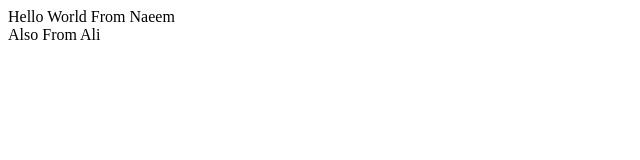
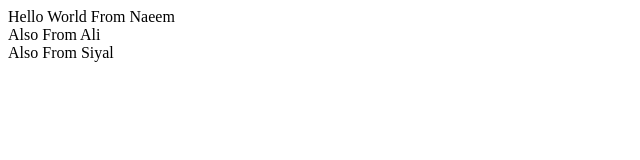
Before and after one commit to siyalnaeem97/Bootcamp_2020, a plain HTML site: page index.html in a window 1280 px wide. Shown: the whole page, without its empty margins (0-640 px from the left). Drawn offline with Linux system fonts and the light colour scheme.

Commit message:
Updated index.html

```diff
--- a/index.html
+++ b/index.html
@@ -6,5 +6,6 @@
   <body>
     <div>Hello World From Naeem</div>
     <div>Also From Ali</div>
+    <div>Also From Siyal</div>
   </body>
 </html>
```
